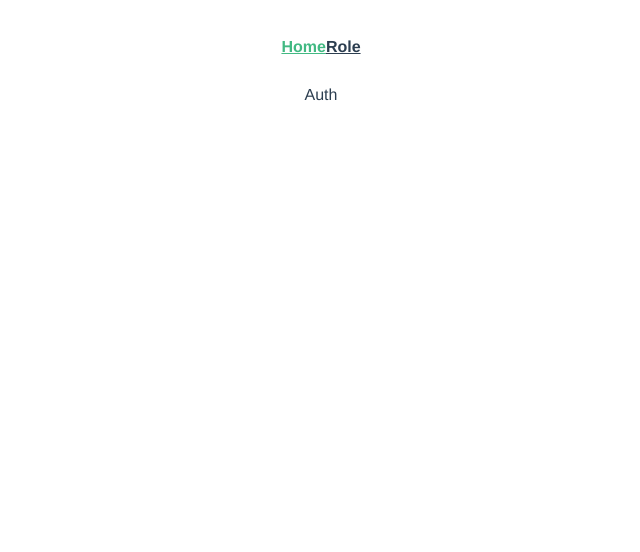
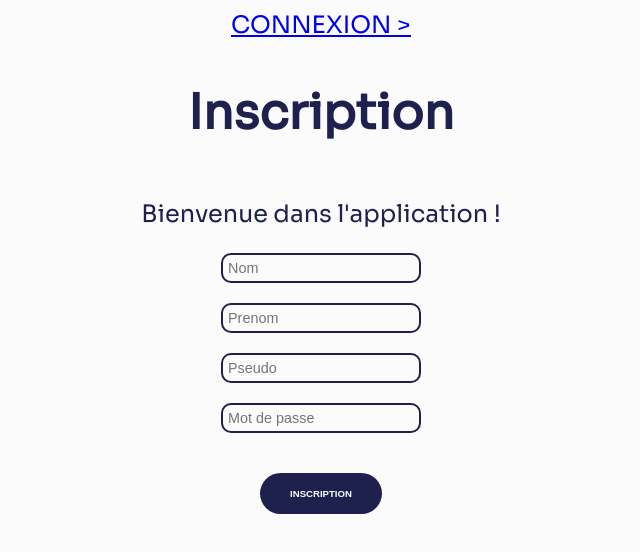
Before and after one commit to margotserna/dailyhero, a Vue app: page / in a window 1280 px wide. Shown: the top 552 px of the page, without its empty margins (319-959 px from the left). Built offline with nearby package versions, Linux system fonts and the light colour scheme.

Commit message:
Add structure auth + choose hero

```diff
--- a/src/App.vue
+++ b/src/App.vue
@@ -1,30 +1,7 @@
 <template>
-  <nav>
-    <router-link to="/">Home</router-link>
-    <router-link to="/role">Role</router-link>
-  </nav>
   <router-view/>
 </template>
 
 <style>
-#app {
-  font-family: Avenir, Helvetica, Arial, sans-serif;
-  -webkit-font-smoothing: antialiased;
-  -moz-osx-font-smoothing: grayscale;
-  text-align: center;
-  color: #2c3e50;
-}
-
-nav {
-  padding: 30px;
-}
-
-nav a {
-  font-weight: bold;
-  color: #2c3e50;
-}
-
-nav a.router-link-exact-active {
-  color: #42b983;
-}
+  @import './assets/main.css';
 </style>
--- /dev/null
+++ b/src/assets/main.css
@@ -0,0 +1,39 @@
+@import url('https://fonts.googleapis.com/css?family=Sora&display=swap');
+
+html{
+    background-color: var(--main-bg-color);
+    font-size: 1.5em;
+    --main-bg-color: #FBFBFC;
+    --main-color: #04D7A2;
+    --secondary-color: #1E214E;
+    font-family: Sora;
+    color: var(--secondary-color);
+}
+
+body{
+    margin: 0;
+}
+
+button{
+    background-color: var(--secondary-color);
+    padding: 15px 30px;
+    border: 0px;
+    color: var(--main-bg-color);
+    border-radius: 50px;
+    font-size: 0.4em;
+    font-weight: bold;
+}
+
+button.secondary{
+    background-color: transparent;
+    border: 2px solid var(--main-color);
+    color: var(--secondary-color);
+}
+
+input{
+    font-size: 0.6em;
+    border: #1E214E 2px solid;
+    border-radius: 10px;
+    background-color: transparent;
+    padding: 5px;
+}
--- a/src/store/index.js
+++ b/src/store/index.js
@@ -1,11 +1,17 @@
 import { createStore } from 'vuex'
 
 export default createStore({
-  state: {
+  state () {
+    return {
+      user_id: null
+    }
   },
   getters: {
   },
   mutations: {
+    setUserId(user_id){
+      this.state.user_id = user_id
+    }
   },
   actions: {
   },
--- a/src/views/AuthView.vue
+++ b/src/views/AuthView.vue
@@ -1,12 +1,91 @@
 <template>
   <div class="auth">
-    Auth
+    <div id="inscription" v-if="inscription">
+      <div class="header">
+        <div>
+          <a href="#" @click="inscription = !inscription" class="secondary" id="switch">
+            {{ (inscription ? "CONNEXION" : "INSCRIPTION") + " >" }}
+          </a>
+        </div>
+        <h1>Inscription</h1>
+        <p>Bienvenue dans l'application !</p>
+      </div>
+      <div class="container">
+        <div>
+          <input type="text" placeholder="Nom" v-model="nom" />
+        </div>
+        <div>
+          <input type="text" placeholder="Prenom" v-model="prenom" />
+        </div>
+        <div>
+          <input type="text" placeholder="Pseudo" v-model="pseudo" />
+        </div>
+        <div>
+          <input type="password" placeholder="Mot de passe" v-model="mdp" />
+        </div>
+      </div>
+      <button @click="connect()">INSCRIPTION</button>
+    </div>
+    <div id="connexion"  v-else>
+      <h1>Connexion</h1>
+      <div class="container">
+        <div>
+          <input type="text" placeholder="Pseudo" v-model="pseudo" />
+        </div>
+        <div>
+          <input type="password" placeholder="Mot de passe" v-model="mdp" />
+        </div>
+      </div>
+      <button @click="connect()">CONNEXION</button>
+    </div>
   </div>
 </template>
 
 <script>
+export default {
+  name: "AuthView",
+  data() {
+    return {
+      inscription: true,
+      nom: "",
+      prenom: "",
+      pseudo: "",
+      mdp: "",
+    };
+  },
+  mounted() {},
+  methods: {
+    connect() {
+      console.log(this.$store.state.user_id);
+    },
+  },
+};
+</script>
 
-export default {
-  name: 'AuthView',
+<style lang="css">
+.auth {
+  width: 100vw;
+  height: 100vh;
+  display: flex;
+  flex-direction: column;
+  justify-content: space-between;
 }
-</script>
+
+.auth :nth-child(1) {
+  display: flex;
+  flex-direction: column;
+  align-items: center;
+}
+
+.container > div {
+  margin-bottom: 20px;
+}
+
+#inscription > :last-child {
+  margin-top: 20px;
+}
+
+#switch {
+  margin: 10px;
+}
+</style>
--- a/src/views/ProfileView.vue
+++ b/src/views/ProfileView.vue
@@ -1,6 +1,6 @@
 <template>
   <div class="auth">
-    Profile
+    <router-link to="/role">Role</router-link>
   </div>
 </template>
 
--- a/src/views/RoleSelectionView.vue
+++ b/src/views/RoleSelectionView.vue
@@ -1,12 +1,18 @@
 <template>
   <div class="role">
-    Role selection
+    <div>
+      <h2>Moldu</h2>
+      <img src="" alt="Moldu" />
+    </div>
+    <div>
+      <h2>Hero</h2>
+      <img src="" alt="Hero" />
+    </div>
   </div>
 </template>
 
 <script>
-
 export default {
-  name: 'RoleSelectionView',
-}
+  name: "RoleSelectionView",
+};
 </script>
```
